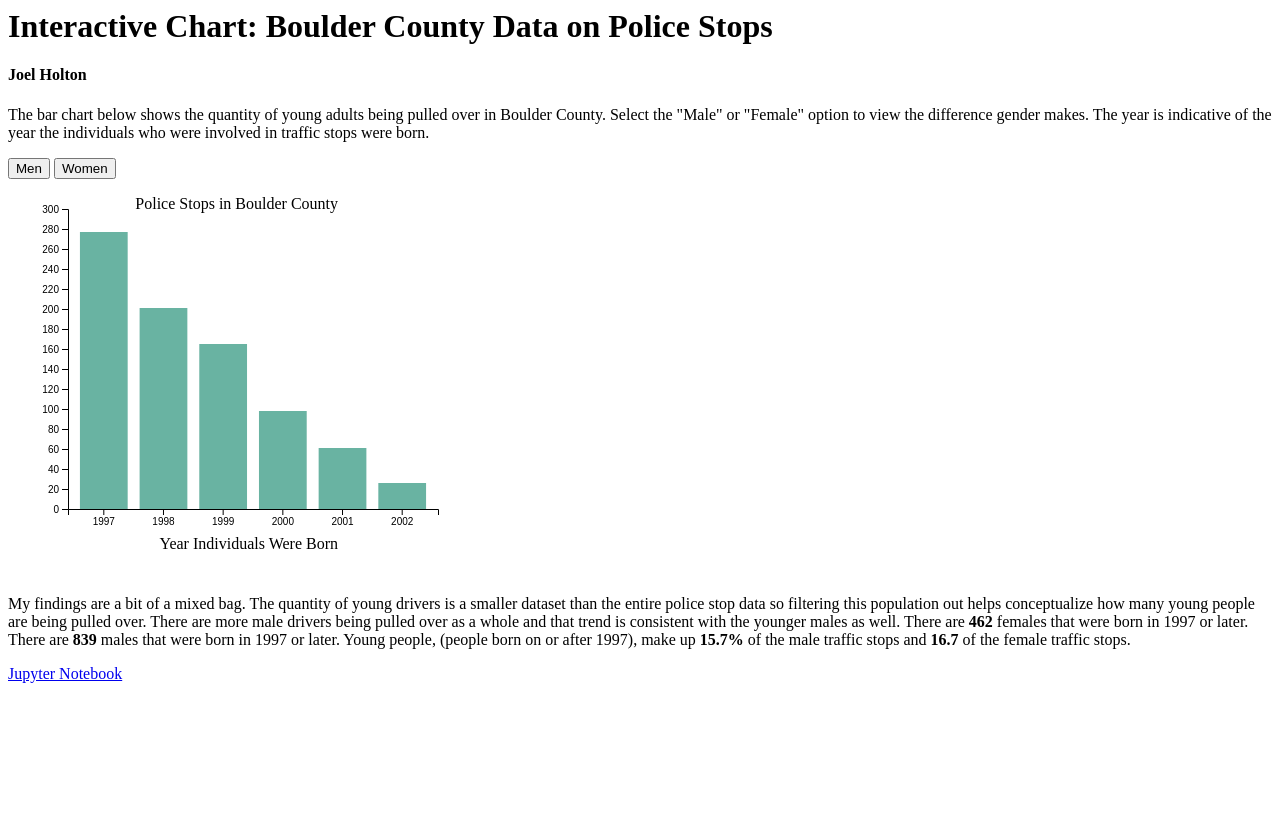
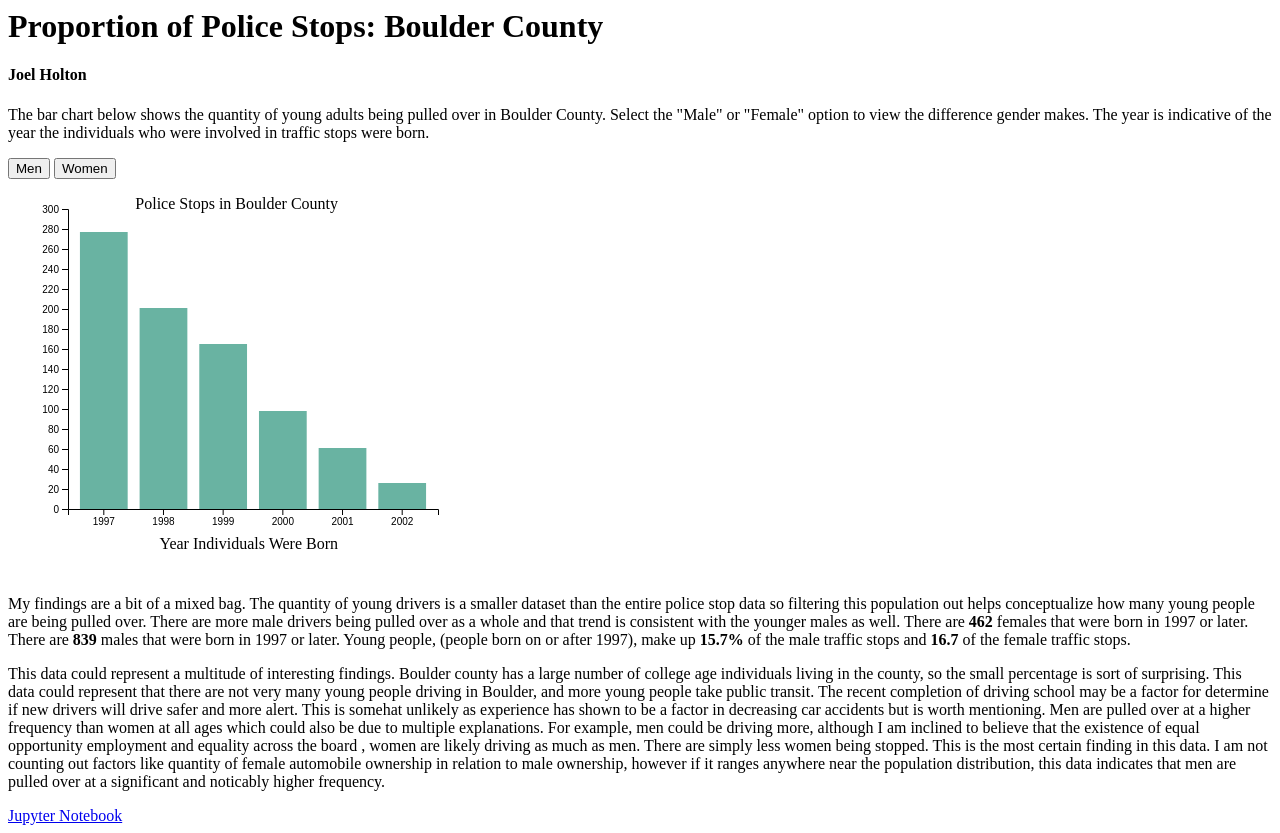
Before and after one commit to JTcode42/JTCode42.github.io, a plain HTML site: page PoliceStops.html in a window 1280 px wide. Before the commit the page ends 800 px from the top, so only its background shows below. Drawn offline with nearby package versions, Linux system fonts and the light colour scheme.

Commit message:
Update PoliceStops.html

```diff
--- a/PoliceStops.html
+++ b/PoliceStops.html
@@ -5,7 +5,7 @@
     <meta name="viewport" content="width=device-width, initial-scale=1">
 <title>Weekly Assignment 8: Holton</title>
 <script src="https://d3js.org/d3.v5.min.js"></script>
-<h1>Interactive Chart: Boulder County Data on Police Stops</h1>
+<h1>Proportion of Police Stops: Boulder County</h1>
 <h4>Joel Holton</h4>
 <p>The bar chart below shows the quantity of young adults being pulled over in Boulder County. Select the "Male" or "Female" option to view the difference gender makes. The year is indicative of the year the individuals who were involved in traffic stops were born.</p>
 
@@ -120,6 +120,12 @@ update(data1)
     conceptualize how many young people are being pulled over. There are more male drivers being pulled over as a whole and that trend is consistent with the younger males as well.
     There are <b>462</b> females that were born in 1997 or later. There are <b>839</b> males that were born in 1997 or later. Young people, (people born on or after 1997), make up <b>15.7%</b>
     of the male traffic stops and <b>16.7</b> of the female traffic stops.</p>
+  <p>This data could represent a multitude of interesting findings. Boulder county has a large number of college age individuals living in the county, so the small percentage is sort of surprising.
+    This data could represent that there are not very many young people driving in Boulder, and more young people take public transit. The recent completion of driving school may be a factor for determine if
+    new drivers will drive safer and more alert. This is somehat unlikely as experience has shown to be a factor in decreasing car accidents but is worth mentioning. Men are pulled over at a higher frequency than women
+    at all ages which could also be due to multiple explanations. For example, men could be driving more, although I am inclined to believe that the existence of equal opportunity employment and equality across the board
+   , women are likely driving as much as men. There are simply less women being stopped. This is the most certain finding in this data. I am not counting out factors like quantity of female automobile ownership in relation to male ownership,
+    however if it ranges anywhere near the population distribution, this data indicates that men are pulled over at a significant and noticably higher frequency.</p>
   <a href="https://google.com" class="button">Jupyter Notebook</a>
 </div>
 <div>
```
